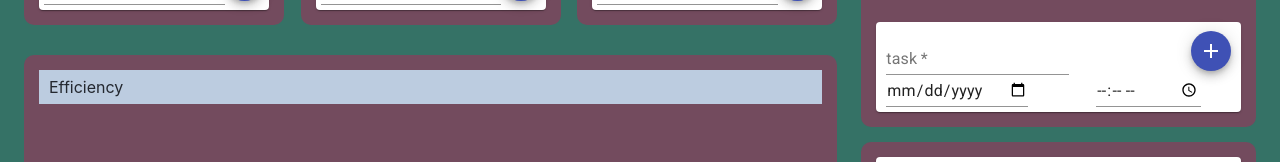
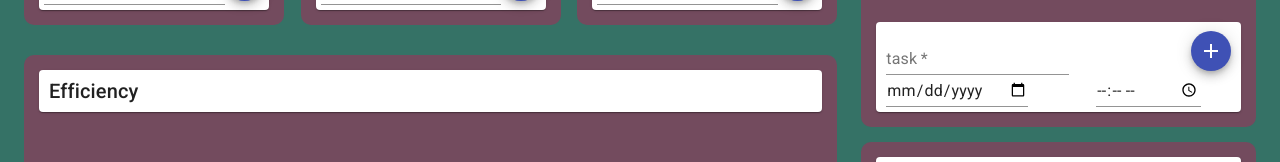
Before and after one commit to rjflanagan95/task-extension, a React (Create React App) app in the folder client/: page / in a window 1280 px wide. Shown: the part 379-541 px from the top of the page. Built offline with nearby package versions, Linux system fonts and the light colour scheme; no server answers.

Commit message:
efficiency panel converted

```diff
--- a/client/src/components/efficiency/efficiency.css
+++ b/client/src/components/efficiency/efficiency.css
@@ -4,5 +4,4 @@
 }
 
 .efficiencyTitle {
-    background-color: #BCCCE0;
 }
--- a/client/src/components/efficiency/efficiency.js
+++ b/client/src/components/efficiency/efficiency.js
@@ -1,5 +1,8 @@
 import React, { Component } from "react";
 import "./efficiency.css";
+
+import Paper from '@material-ui/core/Paper';
+import Typography from '@material-ui/core/Typography';
 
 class Efficiency extends Component {
   constructor(props) {
@@ -13,7 +16,7 @@ class Efficiency extends Component {
     return (
       <div className="panel efficiencyPanel">
         <div className="panelBody efficiencyBody">
-          <div className="panelTitle efficiencyTitle">Efficiency</div>
+          <Paper className="panelTitle efficiencyTitle"><Typography variant="h6">Efficiency</Typography></Paper>
         </div>
       </div>
     );
--- a/client/src/components/reminders/reminders.js
+++ b/client/src/components/reminders/reminders.js
@@ -1,13 +1,11 @@
 import React, { Component } from "react";
 import "./reminders.css";
 import API from "../../utils/API";
-import Grid from '@material-ui/core/Grid';
 import TextField from "@material-ui/core/TextField";
 import IconButton from '@material-ui/core/IconButton';
 import Fab from '@material-ui/core/Fab';
 import AddIcon from '@material-ui/icons/Add';
 import DeleteIcon from '@material-ui/icons/Delete';
-import Button from "@material-ui/core/Button";
 import Paper from '@material-ui/core/Paper';
 import Typography from '@material-ui/core/Typography';
 
```
